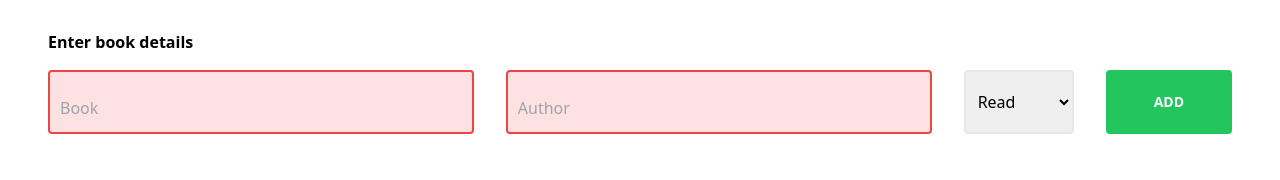
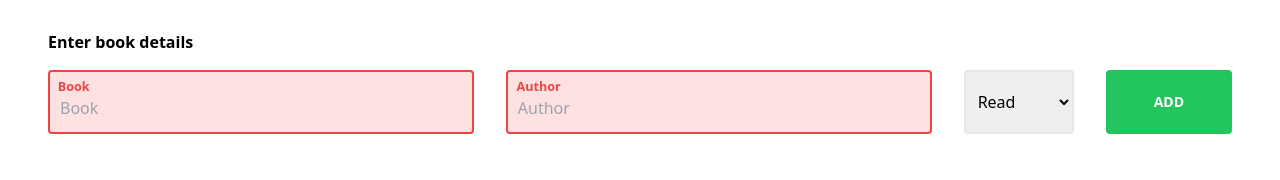
Before and after one commit to siddhart-singh/Oden-Library, a website built with Vite: page src/index.html in a window 1280 px wide. Shown: the part 130-310 px from the top of the page. Built offline with nearby package versions, Linux system fonts and the light colour scheme.

Commit message:
Update index.html

```diff
--- a/src/index.html
+++ b/src/index.html
@@ -5,8 +5,8 @@
     <meta name="viewport" content="width=device-width, initial-scale=1.0" />
     <title>Library</title>
     <script src="./script.js" defer></script>
-    <!-- <link rel="stylesheet" href="../dist/output.css" />
-    <link rel="stylesheet" href="./input.css" /> -->
+
+    <link rel="stylesheet" href="./input.css" />
     <link rel="stylesheet" href="./build.css">
   </head>
 
```
